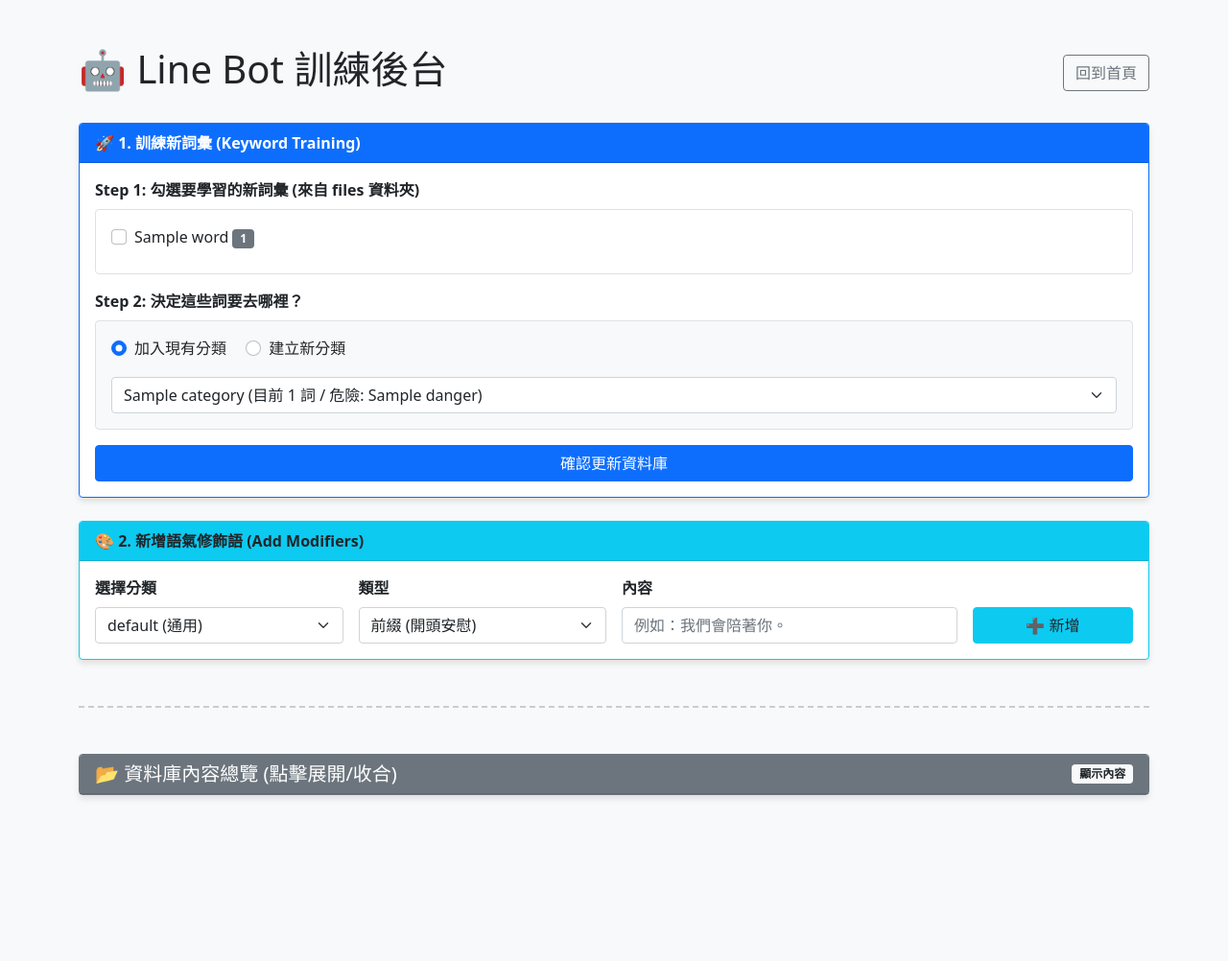
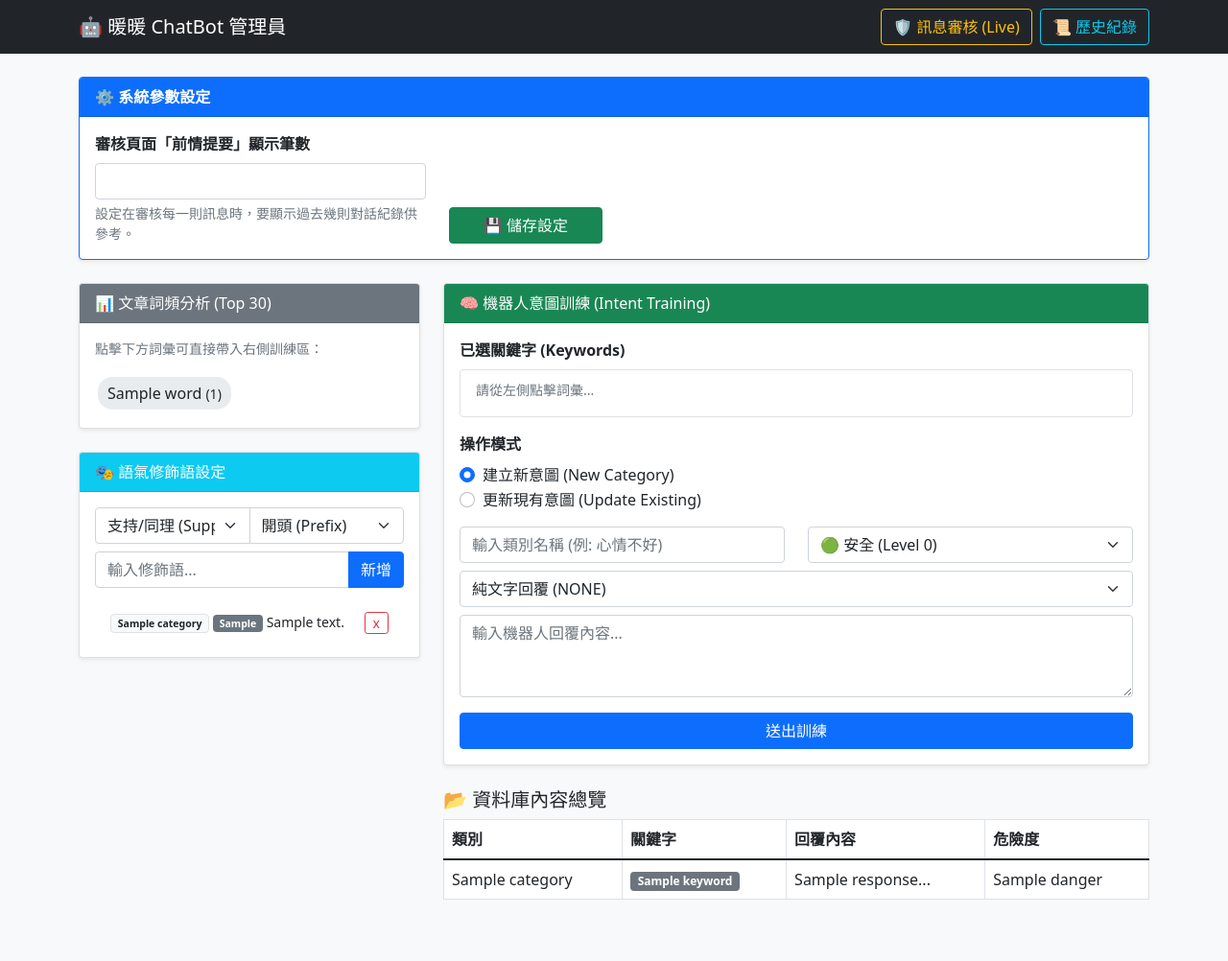
Before and after one commit to lai9422/11422, a Flask app: template templates/admin.html in a window 1280 px wide. Shown: the whole page at 96% size. Before the commit the page ends 833 px from the top, so only its background shows below. Run offline with Flask 3, Linux system fonts and the light colour scheme; the template is opened without the code that fills it: most values are stand-ins (such as "Sample title", 1, 10 or a date in 2020).

Commit message:
調整危險度中

```diff
--- a/templates/admin.html
+++ b/templates/admin.html
@@ -3,245 +3,244 @@
 <head>
     <meta charset="UTF-8">
     <meta name="viewport" content="width=device-width, initial-scale=1.0">
-    <title>機器人訓練後台</title>
+    <title>ChatBot 管理後台</title>
     <link href="https://cdn.jsdelivr.net/npm/bootstrap@5.1.3/dist/css/bootstrap.min.css" rel="stylesheet">
     <style>
-        .card { box-shadow: 0 4px 6px rgba(0,0,0,0.1); }
-        .section-divider { border-top: 2px dashed #ccc; margin: 3rem 0; }
-        .badge-keyword { margin-right: 3px; margin-bottom: 3px; display: inline-block; }
+        .word-tag { display: inline-block; padding: 5px 10px; margin: 3px; border-radius: 15px; background-color: #e9ecef; cursor: pointer; }
+        .word-tag:hover { background-color: #ced4da; }
+        .word-tag.selected { background-color: #0d6efd; color: white; }
+        .intent-card { transition: all 0.3s; }
+        .intent-card:hover { transform: translateY(-3px); box-shadow: 0 4px 8px rgba(0,0,0,0.1); }
     </style>
 </head>
 <body class="bg-light">
 
-<div class="container py-5">
-    <div class="d-flex justify-content-between align-items-center mb-4">
-        <h1>🤖 Line Bot 訓練後台</h1>
-        <a href="/" class="btn btn-outline-secondary">回到首頁</a>
+<nav class="navbar navbar-expand-lg navbar-dark bg-dark mb-4">
+    <div class="container">
+        <a class="navbar-brand" href="#">🤖 暖暖 ChatBot 管理員</a>
+        <div class="d-flex gap-2">
+            <a href="/admin/review" class="btn btn-outline-warning">🛡️ 訊息審核 (Live)</a>
+            <a href="/admin/history" class="btn btn-outline-info">📜 歷史紀錄</a>
+        </div>
+    </div>
+</nav>
+
+<div class="container mb-5">
+
+    <div class="card mb-4 shadow-sm border-primary">
+        <div class="card-header bg-primary text-white fw-bold">⚙️ 系統參數設定</div>
+        <div class="card-body">
+            <form action="/admin/settings/update" method="POST" class="row align-items-end">
+                <div class="col-md-4">
+                    <label class="form-label fw-bold">審核頁面「前情提要」顯示筆數</label>
+                    <input type="number" name="context_limit" class="form-control"
+                           value="{{ context_limit }}" min="1" max="20" required>
+                    <div class="form-text">設定在審核每一則訊息時，要顯示過去幾則對話紀錄供參考。</div>
+                </div>
+                <div class="col-md-2">
+                    <button type="submit" class="btn btn-success w-100">💾 儲存設定</button>
+                </div>
+            </form>
+        </div>
     </div>
 
-    <form action="/admin/submit" method="POST">
-        <div class="card mb-4 border-primary">
-            <div class="card-header bg-primary text-white">
-                <strong>🚀 1. 訓練新詞彙 (Keyword Training)</strong>
-            </div>
+    <div class="row">
+        <div class="col-md-4">
+            <div class="card mb-4 shadow-sm">
+                <div class="card-header bg-secondary text-white">📊 文章詞頻分析 (Top 30)</div>
                 <div class="card-body">
-
-                <div class="mb-3">
-                    <label class="form-label fw-bold">Step 1: 勾選要學習的新詞彙 (來自 files 資料夾)</label>
-                    <div class="p-3 border rounded bg-white">
-                        <div class="row">
+                    <p class="small text-muted">點擊下方詞彙可直接帶入右側訓練區：</p>
+                    <div id="word-cloud">
                         {% for word, count in top_words %}
-                            <div class="col-md-3 mb-2">
-                                <div class="form-check">
-                                    <input class="form-check-input" type="checkbox" name="selected_words" value="{{ word }}" id="word_{{ loop.index }}">
-                                    <label class="form-check-label" for="word_{{ loop.index }}">
-                                        {{ word }} <span class="badge bg-secondary">{{ count }}</span>
-                                    </label>
-                                </div>
-                            </div>
-                            {% else %}
-                            <p class="text-muted">沒有分析到詞彙，請確認 files 資料夾有 .txt 檔案。</p>
+                        <span class="word-tag" onclick="selectWord('{{ word }}')">{{ word }} <small>({{ count }})</small></span>
                         {% endfor %}
                     </div>
                 </div>
             </div>
 
-                <div class="mb-3">
-                    <label class="form-label fw-bold">Step 2: 決定這些詞要去哪裡？</label>
-                    <div class="p-3 border rounded bg-light">
-                        <div class="mb-3">
-                            <div class="form-check form-check-inline">
-                                <input class="form-check-input" type="radio" name="mode" id="mode1" value="existing" checked onclick="toggleMode('existing')">
-                                <label class="form-check-label" for="mode1">加入現有分類</label>
+            <div class="card mb-4 shadow-sm">
+                <div class="card-header bg-info text-white">🎭 語氣修飾語設定</div>
+                <div class="card-body">
+                    <form action="/admin/modifier/add" method="POST" class="mb-3">
+                        <div class="input-group mb-2">
+                            <select name="category" class="form-select" required>
+                                <option value="support">支持/同理 (Support)</option>
+                                <option value="crisis">危機/引導 (Crisis)</option>
+                            </select>
+                            <select name="mod_type" class="form-select" required>
+                                <option value="prefix">開頭 (Prefix)</option>
+                                <option value="suffix">結尾 (Suffix)</option>
+                            </select>
                         </div>
-                            <div class="form-check form-check-inline">
-                                <input class="form-check-input" type="radio" name="mode" id="mode2" value="new" onclick="toggleMode('new')">
-                                <label class="form-check-label" for="mode2">建立新分類</label>
+                        <div class="input-group">
+                            <input type="text" name="content" class="form-control" placeholder="輸入修飾語..." required>
+                            <button class="btn btn-primary" type="submit">新增</button>
+                        </div>
+                    </form>
+
+                    <ul class="list-group list-group-flush small" style="max-height: 200px; overflow-y: auto;">
+                        {% for mod in modifiers %}
+                        <li class="list-group-item d-flex justify-content-between align-items-center">
+                            <span>
+                                <span class="badge bg-light text-dark border">{{ mod.category }}</span>
+                                <span class="badge bg-secondary">{{ mod.mod_type }}</span>
+                                {{ mod.content }}
+                            </span>
+                            <form action="/admin/modifier/delete" method="POST" class="d-inline">
+                                <input type="hidden" name="mod_id" value="{{ mod.id }}">
+                                <button type="submit" class="btn btn-sm btn-outline-danger py-0">x</button>
+                            </form>
+                        </li>
+                        {% endfor %}
+                    </ul>
+                </div>
             </div>
         </div>
 
-                        <div id="existing_section">
+        <div class="col-md-8">
+            <div class="card shadow-sm">
+                <div class="card-header bg-success text-white">🧠 機器人意圖訓練 (Intent Training)</div>
+                <div class="card-body">
+                    <form action="/admin/submit" method="POST">
+
+                        <div class="mb-3">
+                            <label class="form-label fw-bold">已選關鍵字 (Keywords)</label>
+                            <div id="selected-words-container" class="border p-2 rounded bg-white" style="min-height: 50px;">
+                                <span class="text-muted small ms-2">請從左側點擊詞彙...</span>
+                            </div>
+                            <div id="hidden-inputs"></div>
+                        </div>
+
+                        <div class="mb-3">
+                            <label class="form-label fw-bold">操作模式</label>
+                            <div class="form-check">
+                                <input class="form-check-input" type="radio" name="mode" id="mode-new" value="new" checked onclick="toggleMode()">
+                                <label class="form-check-label" for="mode-new">建立新意圖 (New Category)</label>
+                            </div>
+                            <div class="form-check">
+                                <input class="form-check-input" type="radio" name="mode" id="mode-existing" value="existing" onclick="toggleMode()">
+                                <label class="form-check-label" for="mode-existing">更新現有意圖 (Update Existing)</label>
+                            </div>
+                        </div>
+
+                        <div id="new-intent-block">
+                            <div class="row mb-2">
+                                <div class="col">
+                                    <input type="text" name="new_category_name" class="form-control" placeholder="輸入類別名稱 (例: 心情不好)" >
+                                </div>
+                                <div class="col">
+                                    <select name="danger_level" class="form-select">
+                                        <option value="0">🟢 安全 (Level 0)</option>
+                                        <option value="1">🟡 輕微 (Level 1)</option>
+                                        <option value="3">🟠 警示 (Level 3)</option>
+                                        <option value="5">🔴 危險 (Level 5)</option>
+                                    </select>
+                                </div>
+                            </div>
+                            <div class="mb-2">
+                                <select name="action_code" class="form-select">
+                                    <option value="NONE">純文字回覆 (NONE)</option>
+                                    <option value="SHOW_CRISIS_MENU">顯示求助選單 (CRISIS)</option>
+                                    <option value="SHOW_MAIN_MENU">顯示主選單 (MAIN)</option>
+                                </select>
+                            </div>
+                            <textarea name="response_text" class="form-control" rows="3" placeholder="輸入機器人回覆內容..."></textarea>
+                        </div>
+
+                        <div id="existing-intent-block" style="display: none;">
                             <select name="category_id" class="form-select">
+                                <option value="" disabled selected>選擇要更新的意圖...</option>
                                 {% for intent in intents %}
-                                <option value="{{ intent.id }}">
-                                    {{ intent.category }} (目前 {{ intent.keywords|length }} 詞 / 危險: {{ intent.danger }})
-                                </option>
+                                <option value="{{ intent.id }}">{{ intent.category }} ({{ intent.keywords|join(', ') }})</option>
                                 {% endfor %}
                             </select>
+                            <div class="form-text">選擇意圖後，上方選取的關鍵字將會「追加」到該意圖中。</div>
                         </div>
 
-                        <div id="new_section" style="display: none;">
-                            <div class="row g-2">
-                                <div class="col-md-4">
-                                    <label class="small">分類名稱</label>
-                                    <input type="text" name="new_category_name" class="form-control" placeholder="例：學業壓力">
+                        <button type="submit" class="btn btn-primary w-100 mt-3">送出訓練</button>
+                    </form>
                 </div>
-                                <div class="col-md-2">
-                                    <label class="small">危險等級 (0-5)</label>
-                                    <input type="number" name="danger_level" class="form-control" value="0" min="0" max="5">
             </div>
-                                <div class="col-md-3">
-                                    <label class="small">觸發動作</label>
-                                    <select name="action_code" class="form-select">
-                                        <option value="NONE">無 (純文字)</option>
-                                        <option value="SHOW_CRISIS_MENU">求助選單</option>
-                                        <option value="SHOW_MAIN_MENU">主選單</option>
-                                    </select>
-                                </div>
-                                <div class="col-md-12 mt-2">
-                                    <label class="small">回覆內容</label>
-                                    <textarea name="response_text" class="form-control" rows="1" placeholder="例：這聽起來很辛苦..."></textarea>
-                                </div>
+
+            <div class="mt-4">
+                <h5>📂 資料庫內容總覽</h5>
+                <table class="table table-hover table-bordered bg-white">
+                    <thead>
+                        <tr>
+                            <th>類別</th>
+                            <th>關鍵字</th>
+                            <th>回覆內容</th>
+                            <th>危險度</th>
+                        </tr>
+                    </thead>
+                    <tbody>
+                        {% for intent in intents %}
+                        <tr>
+                            <td>{{ intent.category }}</td>
+                            <td>
+                                {% for k in intent.keywords %}
+                                <span class="badge bg-secondary">{{ k }}</span>
+                                {% endfor %}
+                            </td>
+                            <td>{{ intent.response[:30] }}...</td>
+                            <td>{{ intent.danger }}</td>
+                        </tr>
+                        {% endfor %}
+                    </tbody>
+                </table>
             </div>
         </div>
     </div>
 </div>
 
-                <button type="submit" class="btn btn-primary w-100">確認更新資料庫</button>
-            </div>
-        </div>
-    </form>
+<script>
+    let selectedWords = new Set();
 
-    <div class="card mb-4 border-info">
-        <div class="card-header bg-info text-dark">
-            <strong>🎨 2. 新增語氣修飾語 (Add Modifiers)</strong>
-        </div>
-        <div class="card-body">
-            <form action="/admin/modifier/add" method="POST" class="row g-3 align-items-end">
-                <div class="col-md-3">
-                    <label class="form-label fw-bold">選擇分類</label>
-                    <select name="category" class="form-select">
-                        <option value="default">default (通用)</option>
-                        {% for intent in intents %}
-                        <option value="{{ intent.category }}">{{ intent.category }}</option>
-                        {% endfor %}
-                    </select>
-                </div>
-                <div class="col-md-3">
-                    <label class="form-label fw-bold">類型</label>
-                    <select name="mod_type" class="form-select">
-                        <option value="prefix">前綴 (開頭安慰)</option>
-                        <option value="suffix">後綴 (結尾支持)</option>
-                        <option value="particle">語氣詞 (結尾裝飾)</option>
-                    </select>
-                </div>
-                <div class="col-md-4">
-                    <label class="form-label fw-bold">內容</label>
-                    <input type="text" name="content" class="form-control" placeholder="例如：我們會陪著你。" required>
-                </div>
-                <div class="col-md-2">
-                    <button type="submit" class="btn btn-info w-100 text-dark">➕ 新增</button>
-                </div>
-            </form>
-        </div>
-    </div>
+    function selectWord(word) {
+        if (selectedWords.has(word)) return;
+        selectedWords.add(word);
+        renderSelectedWords();
+    }
 
+    function removeWord(word) {
+        selectedWords.delete(word);
+        renderSelectedWords();
+    }
 
-    <div class="section-divider"></div>
+    function renderSelectedWords() {
+        const container = document.getElementById('selected-words-container');
+        const hiddenDiv = document.getElementById('hidden-inputs');
 
+        container.innerHTML = '';
+        hiddenDiv.innerHTML = '';
 
-    <div class="card border-secondary">
-        <div class="card-header bg-secondary text-white d-flex justify-content-between align-items-center"
-             data-bs-toggle="collapse" data-bs-target="#collapseData" aria-expanded="false" style="cursor: pointer;">
-            <h5 class="mb-0">📂 資料庫內容總覽 (點擊展開/收合)</h5>
-            <span class="badge bg-light text-dark">顯示內容</span>
-        </div>
+        if (selectedWords.size === 0) {
+            container.innerHTML = '<span class="text-muted small ms-2">請從左側點擊詞彙...</span>';
+            return;
+        }
 
-        <div id="collapseData" class="collapse">
-            <div class="card-body">
+        selectedWords.forEach(word => {
+            // 顯示標籤
+            const tag = document.createElement('span');
+            tag.className = 'badge bg-primary me-1 mb-1';
+            tag.style.cursor = 'pointer';
+            tag.innerHTML = `${word} &times;`;
+            tag.onclick = () => removeWord(word);
+            container.appendChild(tag);
 
-                <h5 class="text-primary border-bottom pb-2">1. 意圖與關鍵字列表 (Intents)</h5>
-                <div class="table-responsive mb-5">
-                    <table class="table table-striped table-hover align-middle">
-                        <thead class="table-dark">
-                            <tr>
-                                <th width="15%">分類</th>
-                                <th width="10%">危險度</th>
-                                <th width="35%">關鍵字</th>
-                                <th width="40%">回應內容</th>
-                            </tr>
-                        </thead>
-                        <tbody>
-                            {% for intent in intents %}
-                            <tr>
-                                <td class="fw-bold">{{ intent.category }}</td>
-                                <td>
-                                    {% if intent.danger >= 4 %}
-                                        <span class="badge bg-danger">高 ({{ intent.danger }})</span>
-                                    {% elif intent.danger >= 2 %}
-                                        <span class="badge bg-warning text-dark">中 ({{ intent.danger }})</span>
-                                    {% else %}
-                                        <span class="badge bg-success">低 ({{ intent.danger }})</span>
-                                    {% endif %}
-                                </td>
-                                <td>
-                                    {% for k in intent.keywords %}
-                                        <span class="badge bg-white text-dark border badge-keyword">{{ k }}</span>
-                                    {% endfor %}
-                                </td>
-                                <td class="small">{{ intent.response }}</td>
-                            </tr>
-                            {% else %}
-                            <tr><td colspan="4" class="text-center">無資料</td></tr>
-                            {% endfor %}
-                        </tbody>
-                    </table>
-                </div>
+            // 隱藏欄位
+            const input = document.createElement('input');
+            input.type = 'hidden';
+            input.name = 'selected_words';
+            input.value = word;
+            hiddenDiv.appendChild(input);
+        });
+    }
 
-                <h5 class="text-info border-bottom pb-2">2. 語氣修飾語列表 (Modifiers)</h5>
-                <div class="table-responsive">
-                    <table class="table table-hover table-bordered align-middle">
-                        <thead class="table-light">
-                            <tr>
-                                <th width="20%">分類</th>
-                                <th width="15%">類型</th>
-                                <th width="50%">內容</th>
-                                <th width="15%">操作</th>
-                            </tr>
-                        </thead>
-                        <tbody>
-                            {% if modifiers %}
-                                {% for mod in modifiers %}
-                                <tr>
-                                    <td><span class="badge bg-secondary">{{ mod.category }}</span></td>
-                                    <td>
-                                        {% if mod.mod_type == 'prefix' %}<span class="badge bg-primary">前綴</span>{% endif %}
-                                        {% if mod.mod_type == 'suffix' %}<span class="badge bg-success">後綴</span>{% endif %}
-                                        {% if mod.mod_type == 'particle' %}<span class="badge bg-warning text-dark">語氣詞</span>{% endif %}
-                                    </td>
-                                    <td>{{ mod.content }}</td>
-                                    <td>
-                                        <form action="/admin/modifier/delete" method="POST" style="display:inline;">
-                                            <input type="hidden" name="mod_id" value="{{ mod.id }}">
-                                            <button type="submit" class="btn btn-outline-danger btn-sm" onclick="return confirm('確定刪除？')">刪除</button>
-                                        </form>
-                                    </td>
-                                </tr>
-                                {% endfor %}
-                            {% else %}
-                                <tr><td colspan="4" class="text-center text-muted">無資料</td></tr>
-                            {% endif %}
-                        </tbody>
-                    </table>
-                </div>
-
-            </div>
-        </div>
-    </div>
-
-</div>
-
-<script src="https://cdn.jsdelivr.net/npm/bootstrap@5.1.3/dist/js/bootstrap.bundle.min.js"></script>
-
-<script>
-    function toggleMode(mode) {
-        if (mode === 'existing') {
-            document.getElementById('existing_section').style.display = 'block';
-            document.getElementById('new_section').style.display = 'none';
-        } else {
-            document.getElementById('existing_section').style.display = 'none';
-            document.getElementById('new_section').style.display = 'block';
-        }
+    function toggleMode() {
+        const isNew = document.getElementById('mode-new').checked;
+        document.getElementById('new-intent-block').style.display = isNew ? 'block' : 'none';
+        document.getElementById('existing-intent-block').style.display = isNew ? 'none' : 'block';
     }
 </script>
 
```
Also changed, not shown: src/admin.py (+36 -31 lines), src/database.py (+50 -14 lines). Lines whose indentation alone changed are shown as unchanged.
